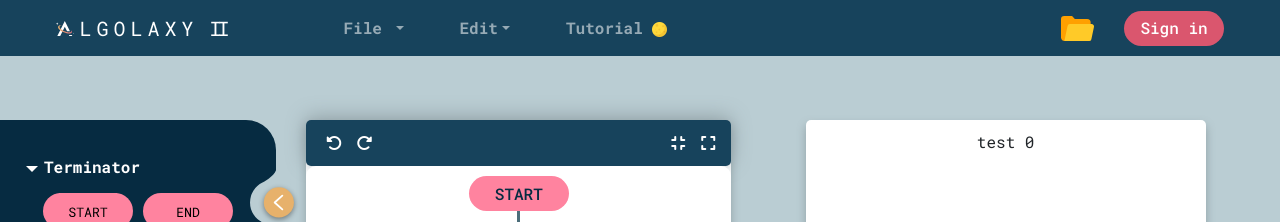
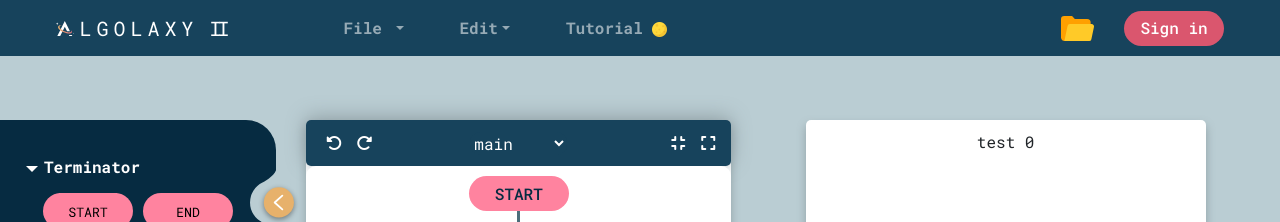
Before and after one commit to yingspvd/Algolaxy, a Vue app in the folder frontend/: page / in a window 1280 px wide. Shown: the top 222 px of the page. Built offline with nearby package versions, Linux system fonts and the light colour scheme; what vue-particles would draw is missing.

Commit message:
Edit style box

```diff
--- a/frontend/src/components/Board.vue
+++ b/frontend/src/components/Board.vue
@@ -10,12 +10,18 @@
             <i class="fas fa-redo-alt"></i>
           </a>
         </div>
+
+        <select class="dropdown-function">
+          <option class="dropdown-item" v-for="(test, i) in test" :key="i">{{test}}</option>
+        </select>
+
         <div>
           <a style="cursor:pointer;">
             <i class="fas fa-compress"></i>
             <i class="fas fa-expand"></i>
           </a>
         </div>
+
       </div>
 
       <div id="board" class="board scrollarea">
@@ -68,6 +74,7 @@ export default {
       allObject: [],
       allArrow: [],
       variable: ["x", "y", "z"],
+      test: ["main", "function", "function"],
       function: ["function", "function", "function"],
       terminator: 1,
       read: 0,
@@ -623,6 +630,7 @@ export default {
       }
       document.getElementById(div.id).classList.add("square-box-long-f");
       document.getElementById(div.id).style.background = "#B09CFF";
+      document.getElementById(div.id).style.height = "35px";
       document.getElementById(div.id).style.justifyContent = "space-between";
 
       var div2 = document.createElement("div");
@@ -1012,6 +1020,22 @@ export default {
   color: green;
 }
 
+.dropdown-function {
+  background: var(--dark-blue-1);
+  border-radius: 10px;
+  border: 0px solid rgb(0 0 0 / 0%);
+  color: white;
+  outline: none;
+}
+.dropdown-item {
+  color: #ffffff;
+  font-weight: 500;
+}
+.dropdown-item:hover {
+  background: var(--pink);
+  border-radius: 5px;
+}
+
 .scrollarea {
   overflow-y: scroll;
   overflow-x: scroll;
--- a/frontend/src/css/flowchartSign.css
+++ b/frontend/src/css/flowchartSign.css
@@ -135,11 +135,10 @@
   align-items: center;
   font-weight: 500;
   color: var(--dark-blue-2);
-  padding: 10px 10px;
+  padding: 5px 5px;
   margin: 0 10px;
 
 }
-
 
 .square-box-short-f {
   width: 3px;
```
